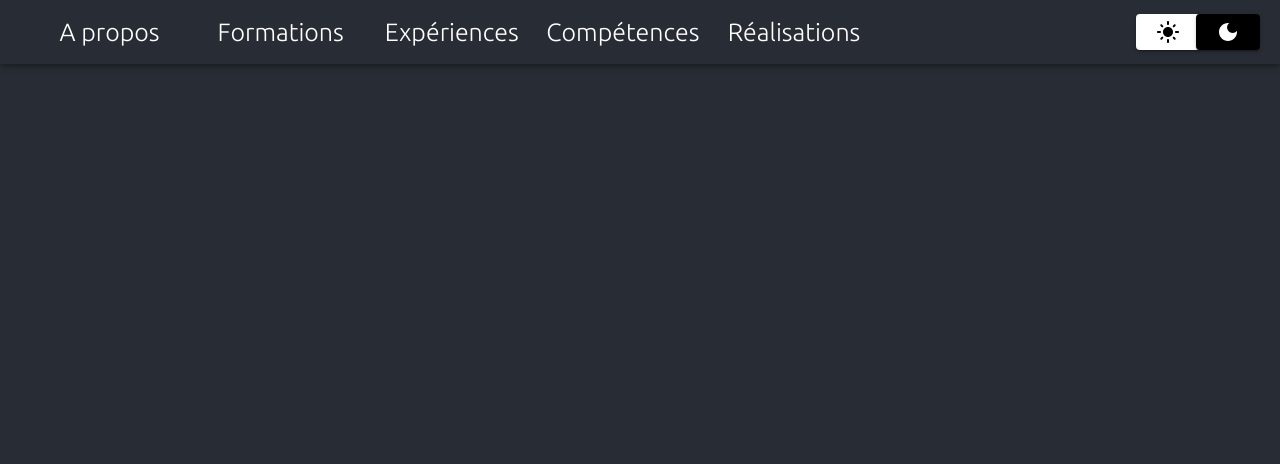
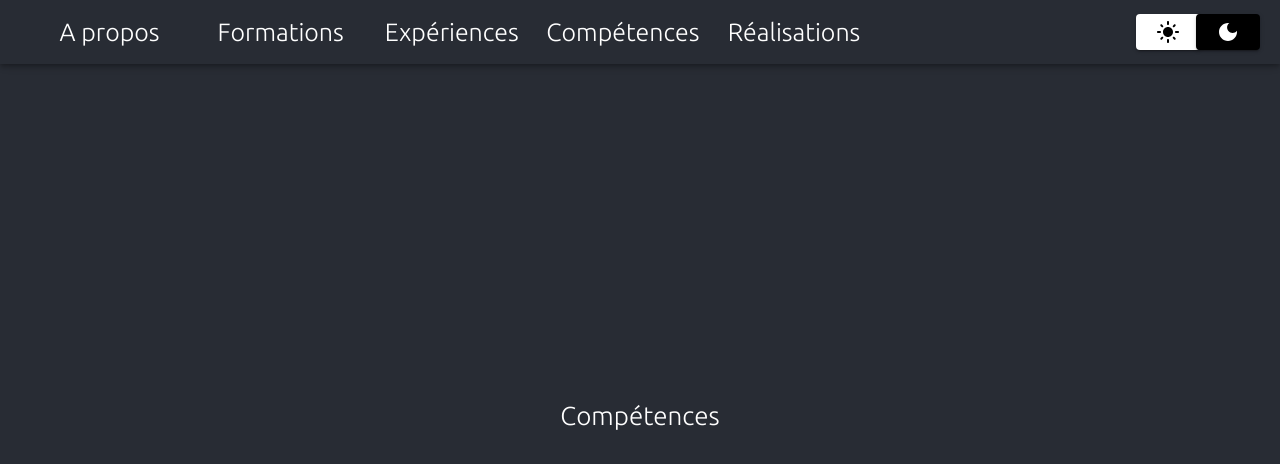
Before and after one commit to Meavela/cv-lou-bege, a React (Create React App) app: page /cv-lou-bege/competences in a window 1280 px wide. Shown: the top 464 px of the page. Built offline with nearby package versions, Linux system fonts and the light colour scheme.

Commit message:
🎨 Add structure of tabs

```diff
--- a/src/App.js
+++ b/src/App.js
@@ -3,8 +3,11 @@ import './App.css';
 import {Grid, Box} from '@mui/material';
 import Home from './screens/Home';
 import Formations from './screens/Formations';
+import Competences from './screens/Competences';
+import Experiences from './screens/Experiences';
+import Realisations from './screens/Realisations';
 import ResponsiveAppBar from './navigation/Navigation';
-import { BrowserRouter as Router,Routes, Route, Link } from 'react-router-dom';
+import { BrowserRouter as Router,Routes, Route } from 'react-router-dom';
 
 
 class App extends Component {
@@ -22,6 +25,9 @@ class App extends Component {
               <Routes>
                 <Route exact path='/cv-lou-bege/' element={< Home />}></Route>
                 <Route exact path='/cv-lou-bege/formations' element={< Formations />}></Route>
+                <Route exact path='/cv-lou-bege/competences' element={< Competences />}></Route>
+                <Route exact path='/cv-lou-bege/experiences' element={< Experiences />}></Route>
+                <Route exact path='/cv-lou-bege/realisations' element={< Realisations />}></Route>
               </Routes>
             </Grid>
             <Grid item xs={12}>
--- /dev/null
+++ b/src/screens/Competences.js
@@ -0,0 +1,12 @@
+import * as React from 'react';
+import '../App.css';
+
+function Competences() {
+    return (
+        <div className="App-header">
+            Compétences
+        </div>
+    );
+}
+
+export default Competences;
--- /dev/null
+++ b/src/screens/Experiences.js
@@ -0,0 +1,12 @@
+import * as React from 'react';
+import '../App.css';
+
+function Experiences() {
+    return (
+        <div className="App-header">
+            Experiences
+        </div>
+    );
+}
+
+export default Experiences;
--- /dev/null
+++ b/src/screens/Realisations.js
@@ -0,0 +1,12 @@
+import * as React from 'react';
+import '../App.css';
+
+function Realisations() {
+    return (
+        <div className="App-header">
+            Réalisations
+        </div>
+    );
+}
+
+export default Realisations;
```
